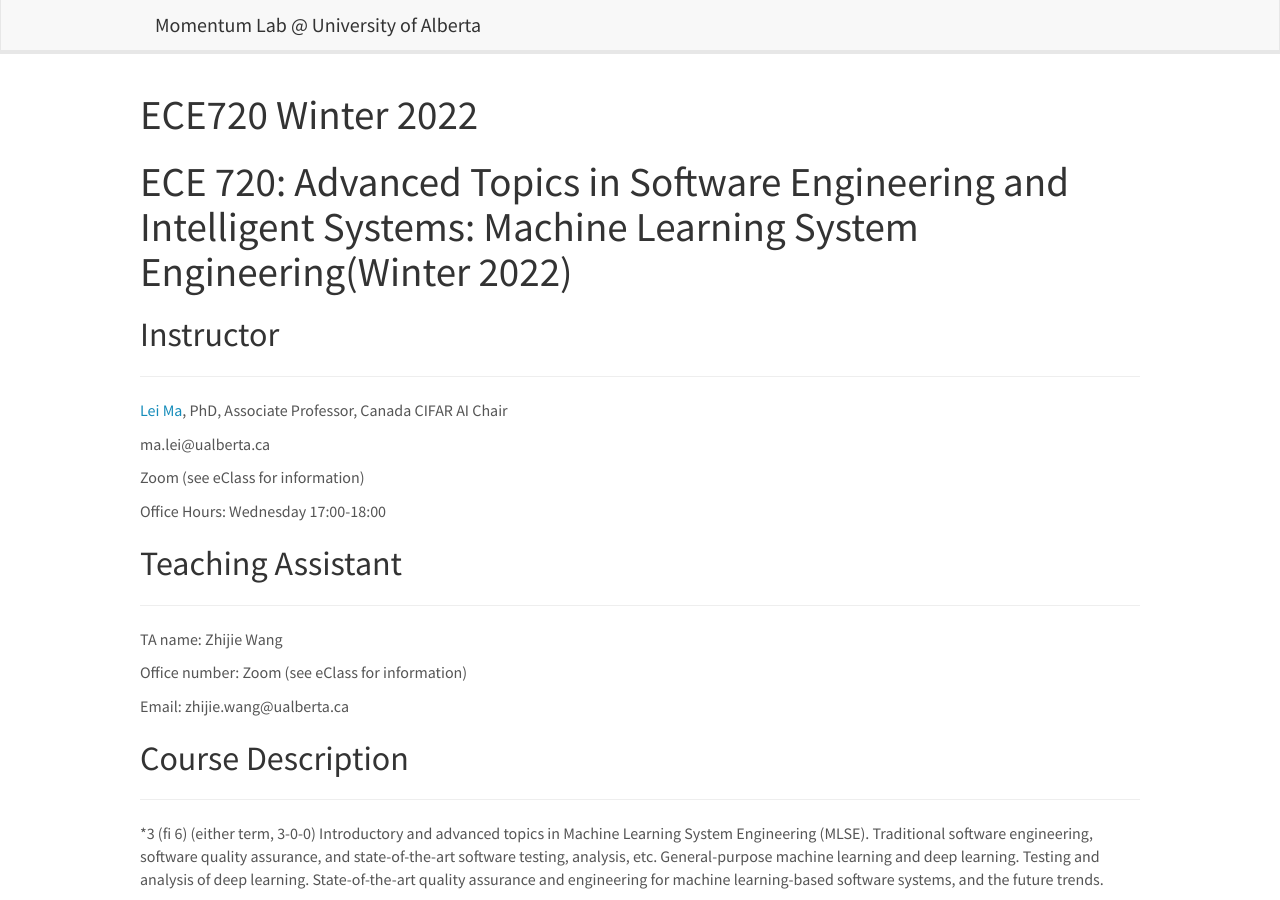
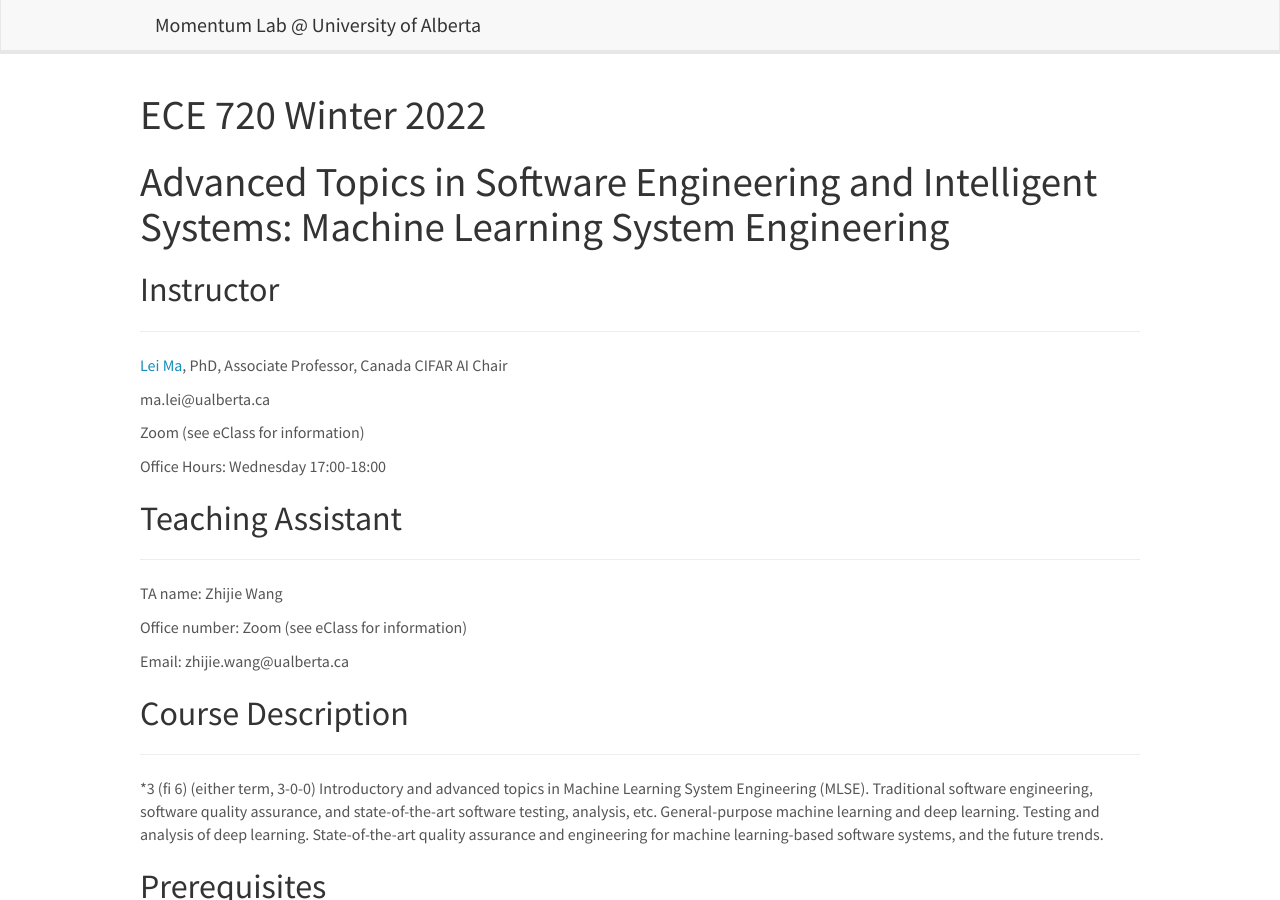
Before and after one commit to momentum-openspace/momentum-openspace.github.io, a Jekyll site: the page built from _pages/ECE720_2022Winter.md, in a window 1280 px wide and 900 px high. Built offline with Jekyll 4.4.1, drawn with Linux system fonts in a browser that asks for light colours; nearby versions of some CDN libraries.

Commit message:
Update ECE720_2022Winter.md

```diff
--- a/_pages/ECE720_2022Winter.md
+++ b/_pages/ECE720_2022Winter.md
@@ -1,11 +1,11 @@
 ---
 layout: post
-title:  ECE720 Winter 2022
+title:  ECE 720 Winter 2022
 collection: teaching
 permalink: /teaching/ECE720/2022Winter
 ---
 
-# ECE 720: Advanced Topics in Software Engineering and Intelligent Systems: Machine Learning System Engineering(Winter 2022)
+# Advanced Topics in Software Engineering and Intelligent Systems: Machine Learning System Engineering
 
 ## Instructor
 ---
```
